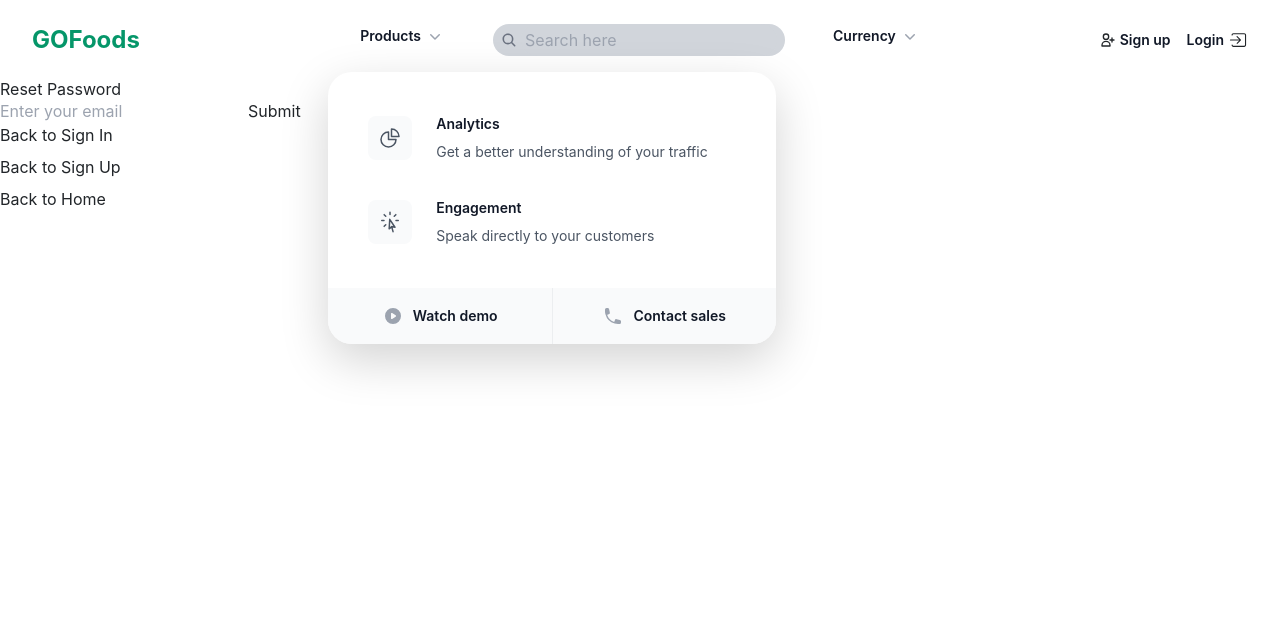
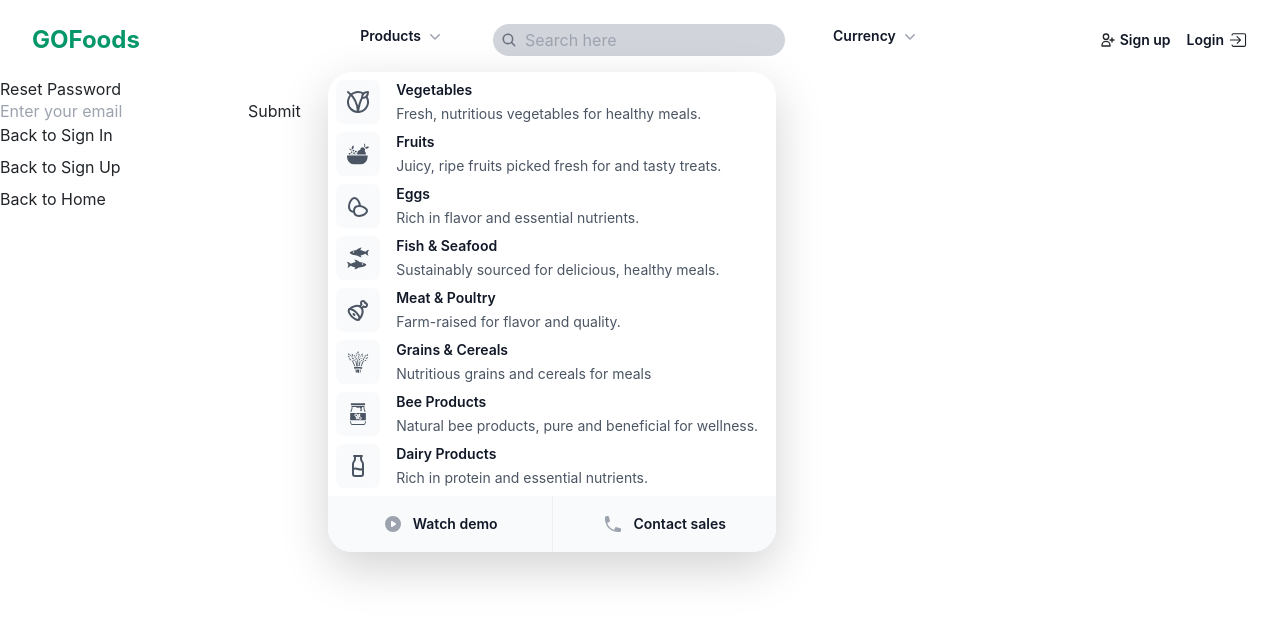
Before and after one commit to Gad-Ongoro/lisha, a React (Create React App) app in the folder client/: page /password/reset in a window 1280 px wide. Both pictures are taken after a click on the button "Products". Shown: the top 620 px of the page. Built offline with nearby package versions, Linux system fonts and the light colour scheme; a web font is replaced by a local one.

Commit message:
Updated Products list

```diff
--- a/client/src/components/Header/NavBar.jsx
+++ b/client/src/components/Header/NavBar.jsx
@@ -2,6 +2,7 @@ import React, { useEffect, useState, useContext } from 'react';
 import { enqueueSnackbar } from 'notistack';
 import { NavLink, useNavigate } from 'react-router-dom';
 import SnackBar from '../Notifications/SnackBar';
+import CartIcon from '../Cart/CartIcon';
 import { IoSearch } from "react-icons/io5";
 import { IoIosLogIn } from "react-icons/io";
 import { IoLogOutOutline } from "react-icons/io5";
@@ -13,10 +14,24 @@ import { Button, Popover, PopoverButton, PopoverGroup, PopoverPanel } from '@hea
 
 import { Bars3Icon, ChartPieIcon, CursorArrowRaysIcon, } from '@heroicons/react/24/outline';
 import { ChevronDownIcon, PhoneIcon, PlayCircleIcon } from '@heroicons/react/20/solid';
+import { LuVegan } from "react-icons/lu";
+import { GiFruitBowl } from "react-icons/gi";
+import { TbEggs } from "react-icons/tb";
+import { GiDoubleFish } from "react-icons/gi";
+import { TbMeat } from "react-icons/tb";
+import { GiGrainBundle } from "react-icons/gi";
+import { GiHoneyJar } from "react-icons/gi";
+import { LuMilk } from "react-icons/lu";
 
 const products = [
-  { name: 'Analytics', description: 'Get a better understanding of your traffic', href: '#', icon: ChartPieIcon },
-  { name: 'Engagement', description: 'Speak directly to your customers', href: '#', icon: CursorArrowRaysIcon },
+  { name: 'Vegetables', description: 'Fresh, nutritious vegetables for healthy meals.', href: '/products/vegetables', icon: LuVegan },
+  { name: 'Fruits', description: 'Juicy, ripe fruits picked fresh for and tasty treats.', href: '/products/fruits', icon: GiFruitBowl },
+  { name: 'Eggs', description: 'Rich in flavor and essential nutrients.', href: '/products/eggs', icon: TbEggs },
+  { name: 'Fish & Seafood', description: 'Sustainably sourced for delicious, healthy meals.', href: '/products/fish&seafood', icon: GiDoubleFish },
+  { name: 'Meat & Poultry', description: 'Farm-raised for flavor and quality.', href: '/products/meat&poultry', icon: TbMeat },
+  { name: 'Grains & Cereals', description: 'Nutritious grains and cereals for meals', href: '/products/grains&cereals', icon: GiGrainBundle },
+  { name: 'Bee Products', description: 'Natural bee products, pure and beneficial for wellness.', href: '/products/beeproducts', icon: GiHoneyJar },
+  { name: 'Dairy Products', description: 'Rich in protein and essential nutrients.', href: '/products/dairyproducts', icon: LuMilk },
 ]
 const callsToAction = [
   { name: 'Watch demo', href: '#', icon: PlayCircleIcon },
@@ -30,7 +45,7 @@ const currency = [
 
 export default function NavBar( {mobileMenuOpen, setMobileMenuOpen} ) {
   const [isScrolled, setIsScrolled] = useState(false);
-  const { auth, setAuth, user_id, setSnackBarOpen } = useContext(AppContext);
+  const { auth, setAuth, user_id, user, setSnackBarOpen, setCartOpen } = useContext(AppContext);
   const [snackBarMsg, setSnackBarMsg] = useState('');
   const [ snackBarSeverity, setSnackBarSeverity ] = React.useState('');
   const refreshToken = localStorage.getItem('refresh');
@@ -108,14 +123,15 @@ export default function NavBar( {mobileMenuOpen, setMobileMenuOpen} ) {
                 transition
                 className="absolute -left-8 top-full z-10 mt-3 w-screen max-w-md overflow-hidden rounded-3xl bg-white shadow-lg ring-1 ring-gray-900/5 transition data-[closed]:translate-y-1 data-[closed]:opacity-0 data-[enter]:duration-200 data-[leave]:duration-150 data-[enter]:ease-out data-[leave]:ease-in"
               >
-                <div className="p-4">
+                <div className="p-1">
                   {products.map((item) => (
-                    <div
+                    <NavLink
                       key={item.name}
-                      className="group relative flex items-center gap-x-6 rounded-lg p-3 text-sm leading-6 hover:bg-gray-50"
+                      to={item.href}
+                      className="group relative flex items-center gap-x-4 rounded-lg p-1 text-sm hover:bg-gray-50"
                     >
                       <div className="flex h-11 w-11 flex-none items-center justify-center rounded-lg bg-gray-50 group-hover:bg-white">
-                        <item.icon aria-hidden="true" className="h-6 w-6 text-gray-600 group-hover:text-indigo-600" />
+                        <item.icon aria-hidden="true" className="h-6 w-6 text-gray-600 group-hover:text-green-600" />
                       </div>
                       <div className="flex-auto">
                         <a href={item.href} className="block font-semibold text-gray-900">
@@ -124,7 +140,7 @@ export default function NavBar( {mobileMenuOpen, setMobileMenuOpen} ) {
                         </a>
                         <p className="mt-1 text-gray-600">{item.description}</p>
                       </div>
-                    </div>
+                    </NavLink>
                   ))}
                 </div>
                 <div className="grid grid-cols-2 divide-x divide-gray-900/5 bg-gray-50">
@@ -209,6 +225,13 @@ export default function NavBar( {mobileMenuOpen, setMobileMenuOpen} ) {
               )
             }
 
+
+            {
+              (auth && user.role === 'buyer') && (
+                <CartIcon></CartIcon>
+              )
+            }
+
             {
               auth && (
                 <div className='flex gap-x-1 items-center transition-all duration-300 hover:font-bold hover:text-emerald-600 hover:text-xl'>
```
